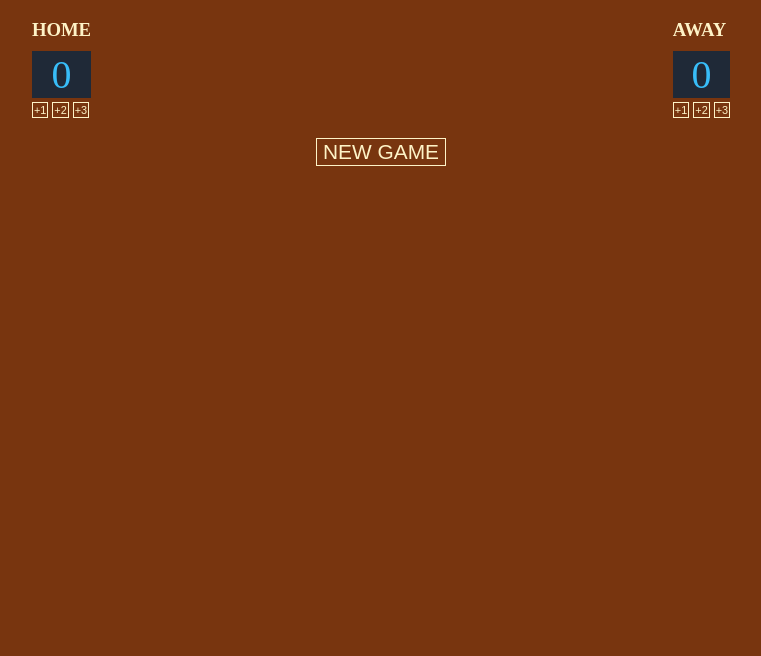
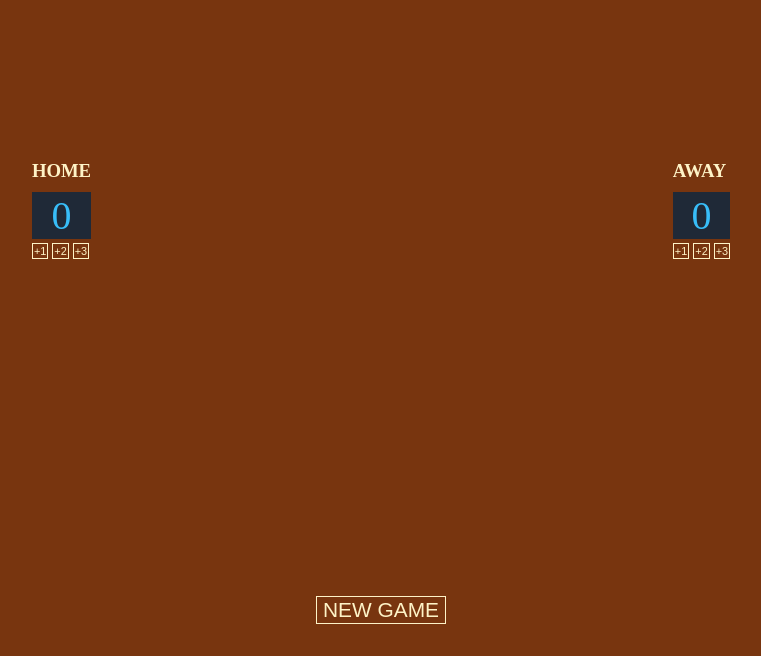
Before and after one commit to Lockeheede/basketball-scoreboard, a website built with Vite: page index.html in a window 1280 px wide. Shown: the whole page, without its empty margins (259-1020 px from the left). Built offline with nearby package versions, Linux system fonts and the light colour scheme; files whose address does not match are found by name.

Commit message:
laptop update
==>Updated some styling for the application.

```diff
--- a/index.css
+++ b/index.css
@@ -6,6 +6,8 @@ body {
 .container {
     display: flex;
     justify-content: space-around;
+    align-items: center;
+    height: 50vh;
 }
 
 .home-guest-txt {
```
